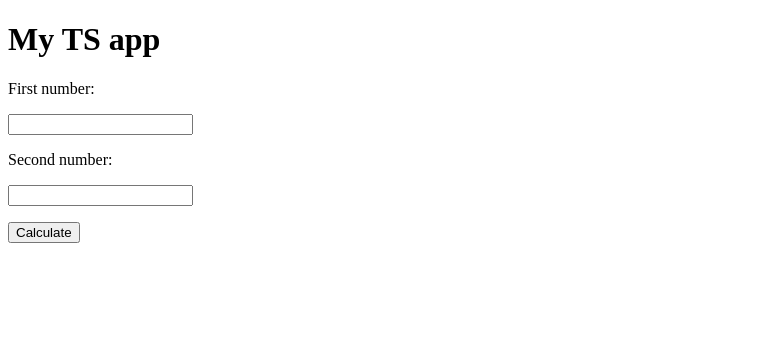
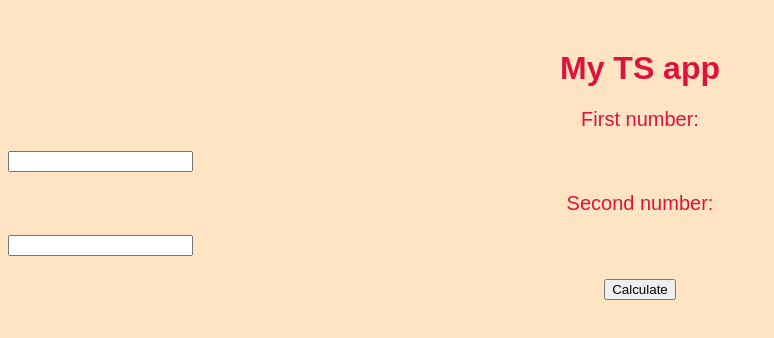
Before and after one commit to Kraktass/TSnetlifyTest, a website: page index.html in a window 1280 px wide. Shown: the whole page, without its empty margins (0-774 px from the left). Drawn offline with Linux system fonts and the light colour scheme.

Commit message:
added stuff

```diff
--- a/index.html
+++ b/index.html
@@ -6,6 +6,7 @@
     <meta name="viewport" content="width=device-width, initial-scale=1.0">
     <title>My TS app</title>
     <script>var exports = {}</script>
+    <link rel="stylesheet" href="style.css">
 </head>
 <body>
     <h1>My TS app</h1>
--- /dev/null
+++ b/style.scss
@@ -0,0 +1,18 @@
+$primary-color: bisque;
+
+body {
+    background-color: $primary-color;
+    font-family: Arial, Helvetica, sans-serif;
+    color: crimson;
+}
+
+h1 {
+    text-align: center;
+    margin-top: 50px;
+}
+
+p {
+    text-align: center;
+    margin-top: 20px;
+    font-size: 20px;
+}
```
Also changed, not shown: style.css (added), 1 other file.
